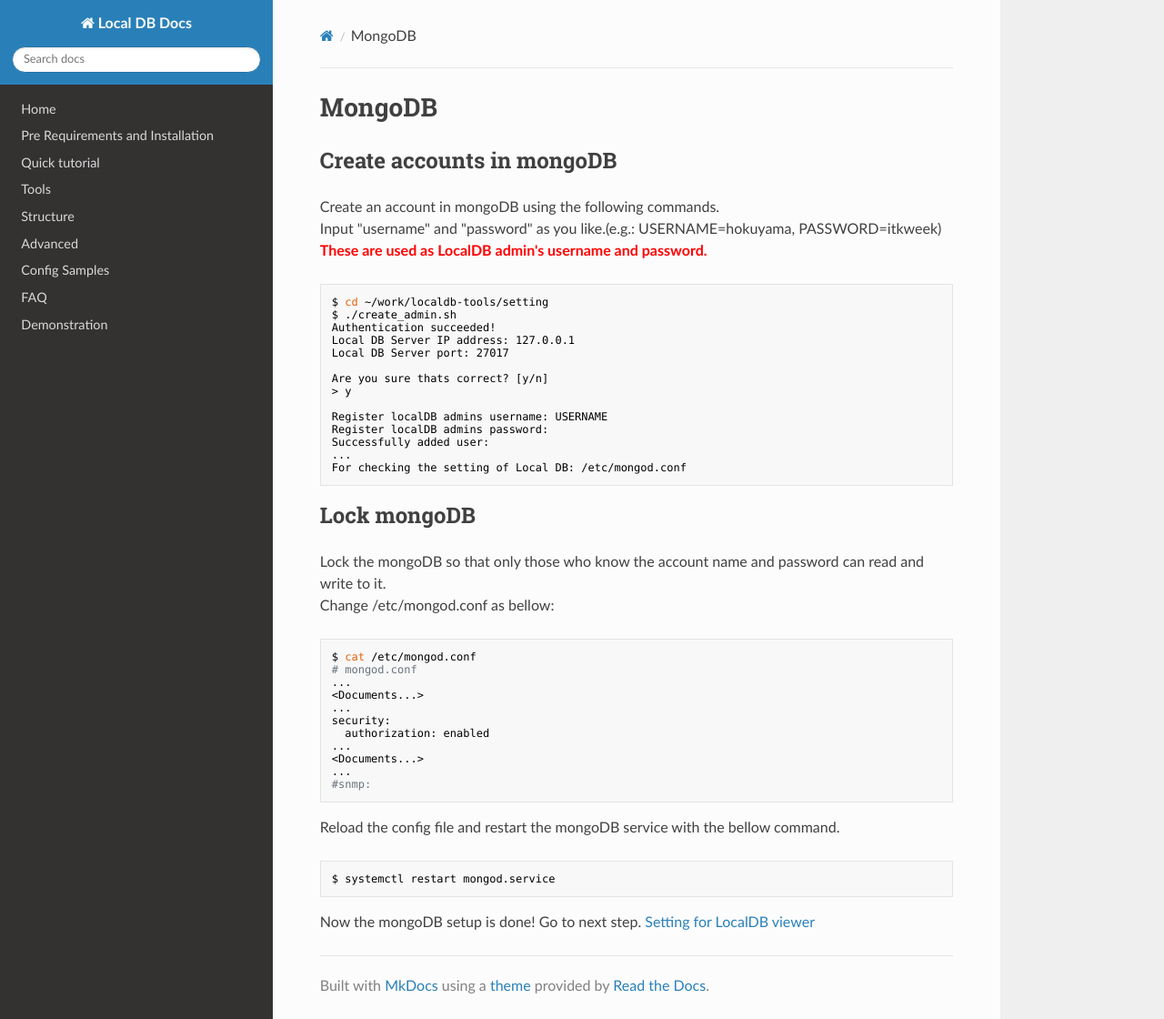
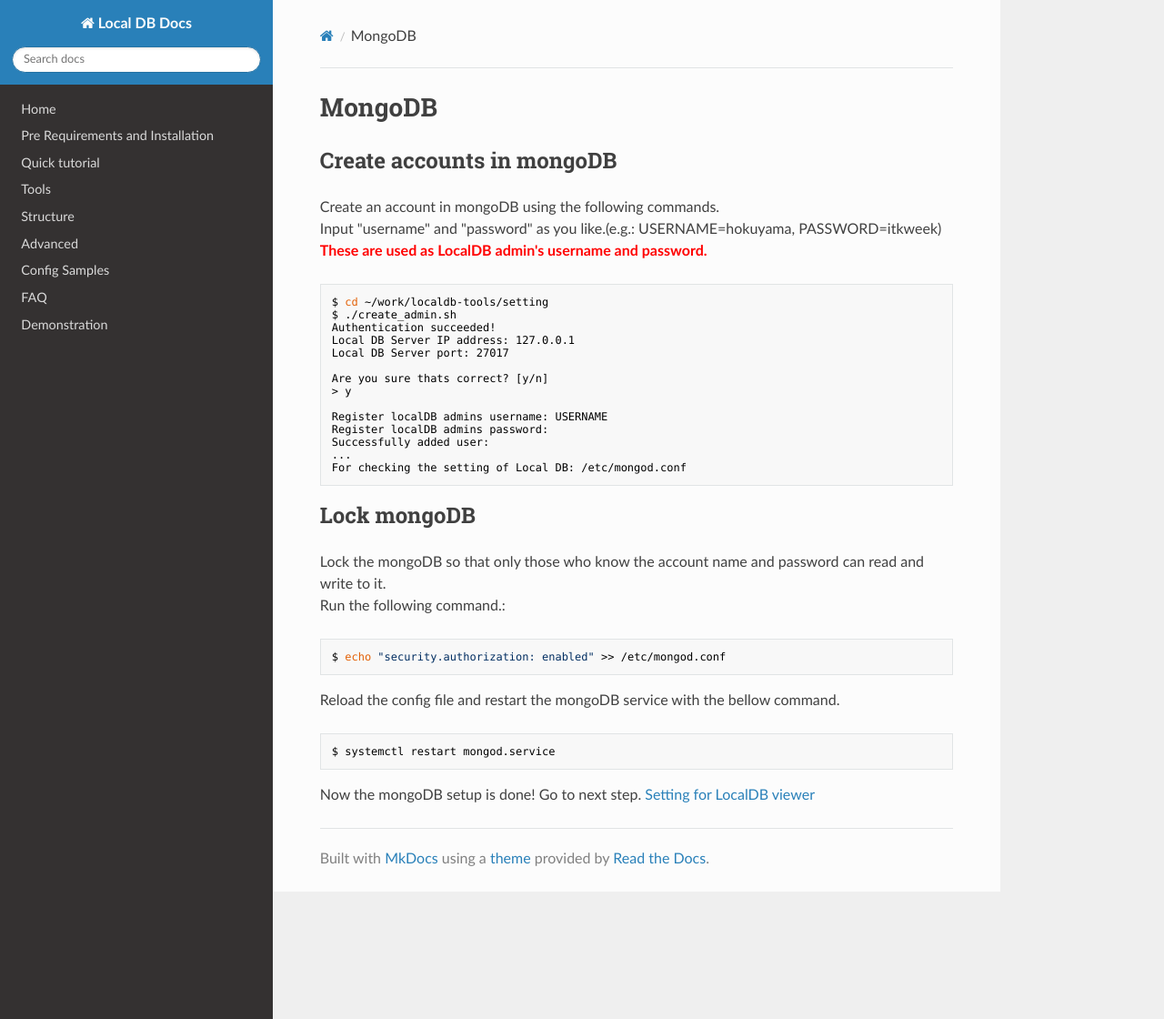
Before and after one commit to jlab-hep/localdb-docs, an MkDocs documentation site: the page built from docs/database_demonstration_mongodb.md, in a window 1280 px wide and 1120 px high. Shown: the whole window at 91% size. Built offline with MkDocs 1.6.1, drawn with Linux system fonts in a browser that asks for light colours; nearby versions of some CDN libraries; old or Windows-style settings are respelled for this version of MkDocs.

Commit message:
modified document to lock mongodb

````diff
--- a/docs/database_demonstration_mongodb.md
+++ b/docs/database_demonstration_mongodb.md
@@ -24,19 +24,9 @@ For checking the setting of Local DB: /etc/mongod.conf
 
 ## Lock mongoDB
 Lock the mongoDB so that only those who know the account name and password can read and write to it.<br>
-Change /etc/mongod.conf as bellow:
+Run the following command.:
 ```bash
-$ cat /etc/mongod.conf
-# mongod.conf
-...
-<Documents...>
-...
-security:
-  authorization: enabled
-...
-<Documents...>
-...
-#snmp:
+$ echo "security.authorization: enabled" >> /etc/mongod.conf
 ```
 Reload the config file and restart the mongoDB service with the bellow command.
 ```bash
````
